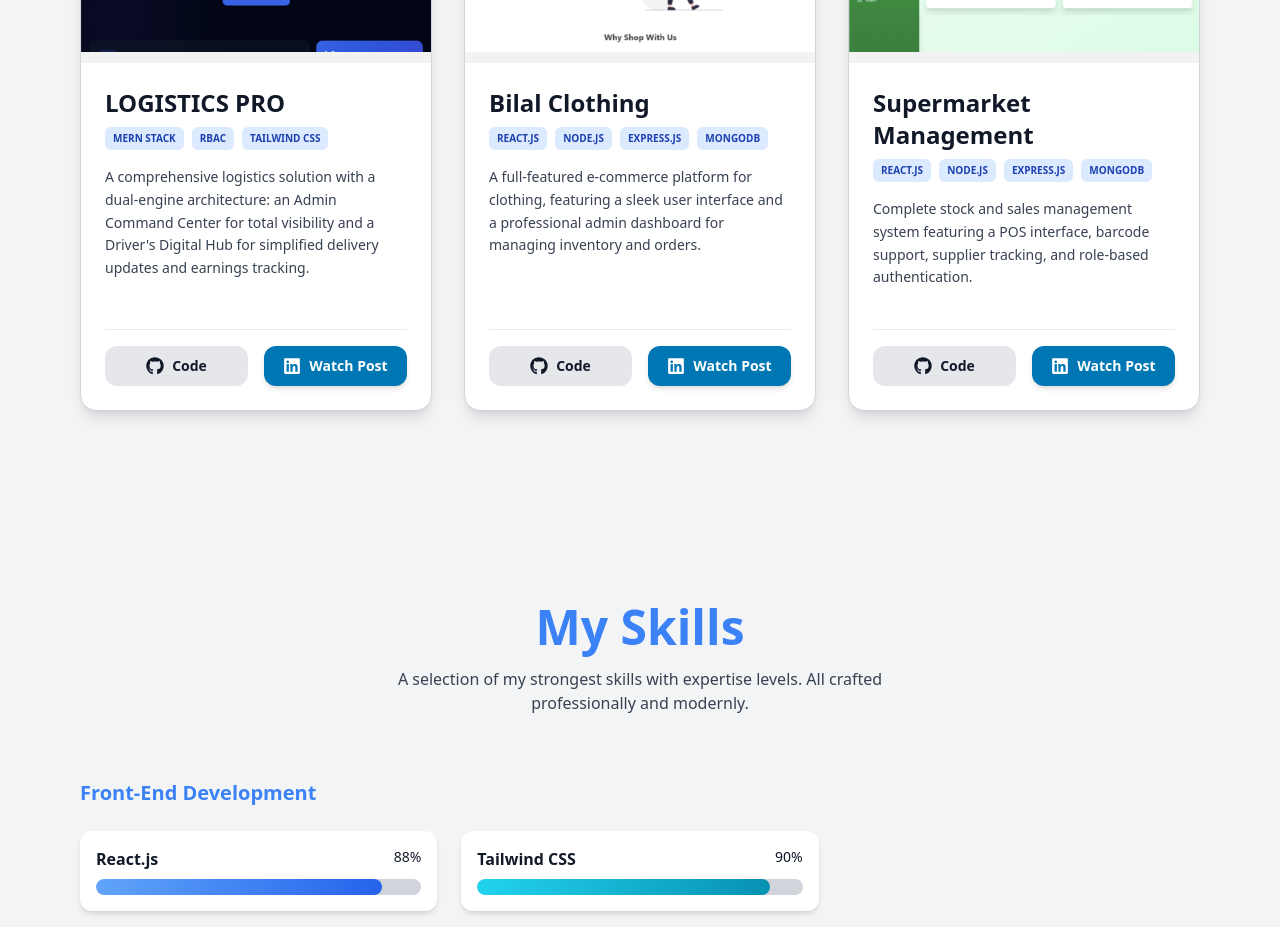
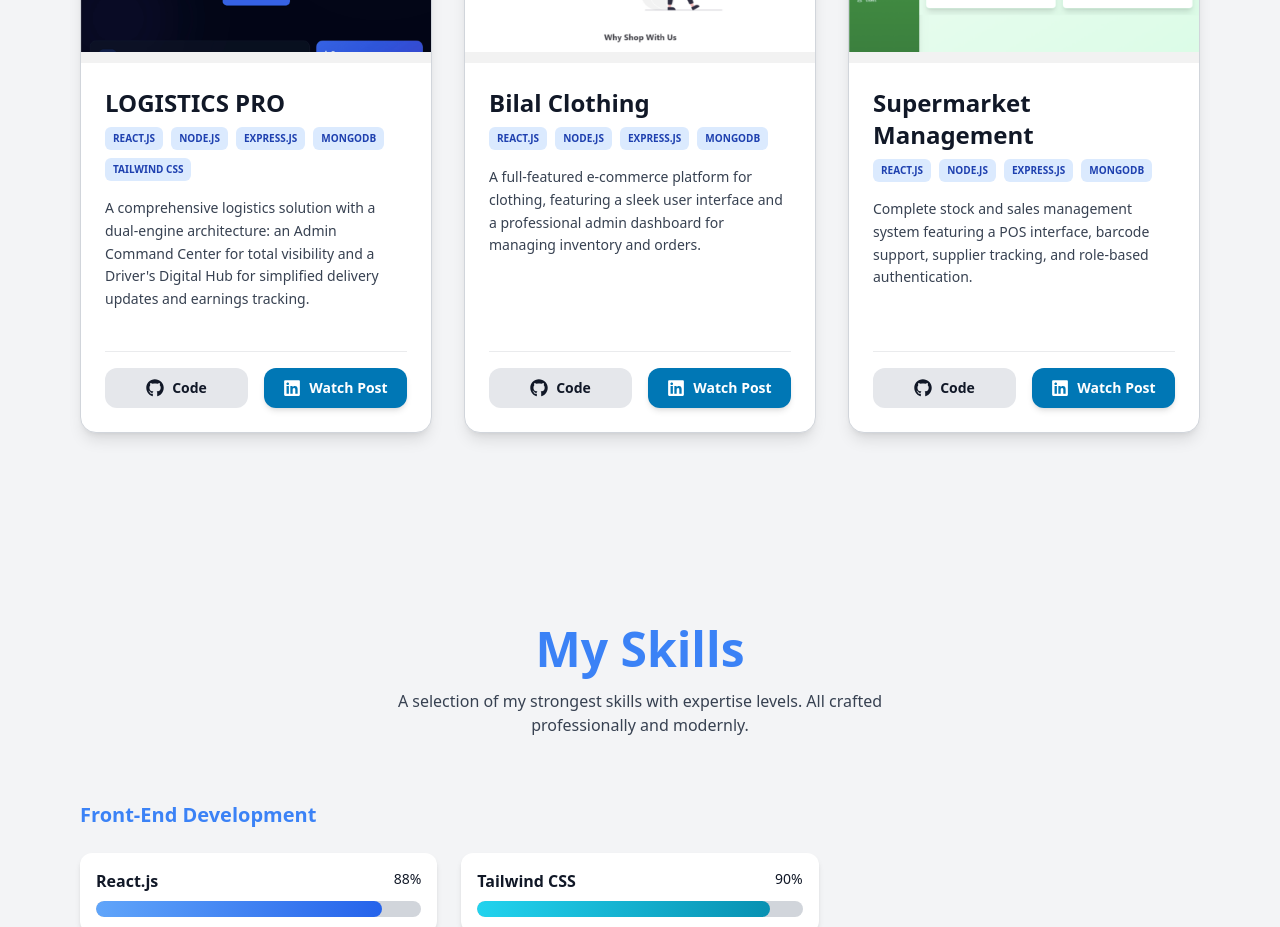
Before and after one commit to DEVLOPMENTPrg12/Portfolio, a React (Create React App) app: page / in a window 1280 px wide. Shown: the part 3800-4727 px from the top of the page. Built offline with nearby package versions, Linux system fonts and the light colour scheme.

Commit message:
hanya dert chi taghyirat f l-code

```diff
--- a/src/components/Projects.js
+++ b/src/components/Projects.js
@@ -4,7 +4,7 @@ import { FaGithub, FaLinkedin } from "react-icons/fa"; // Beddelt l-icon l Linke
 const projects = [
   {
     title: "LOGISTICS PRO",
-    category: ["MERN Stack", "RBAC", "Tailwind CSS"],
+    category: ["React.js", "Node.js", "Express.js", "MongoDB ","Tailwind CSS"],
     description:
       "A comprehensive logistics solution with a dual-engine architecture: an Admin Command Center for total visibility and a Driver's Digital Hub for simplified delivery updates and earnings tracking.",
     image: "/Macbook-Air-localhost.png",
```
